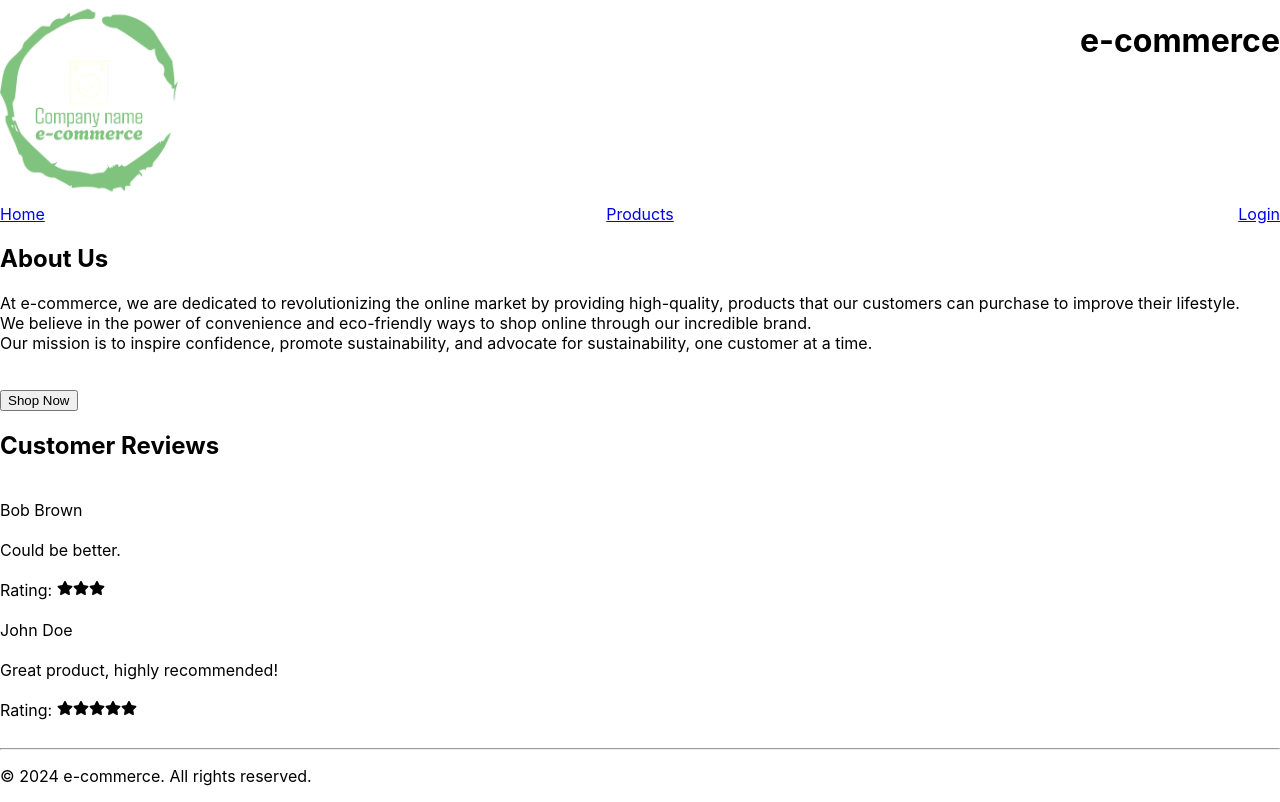
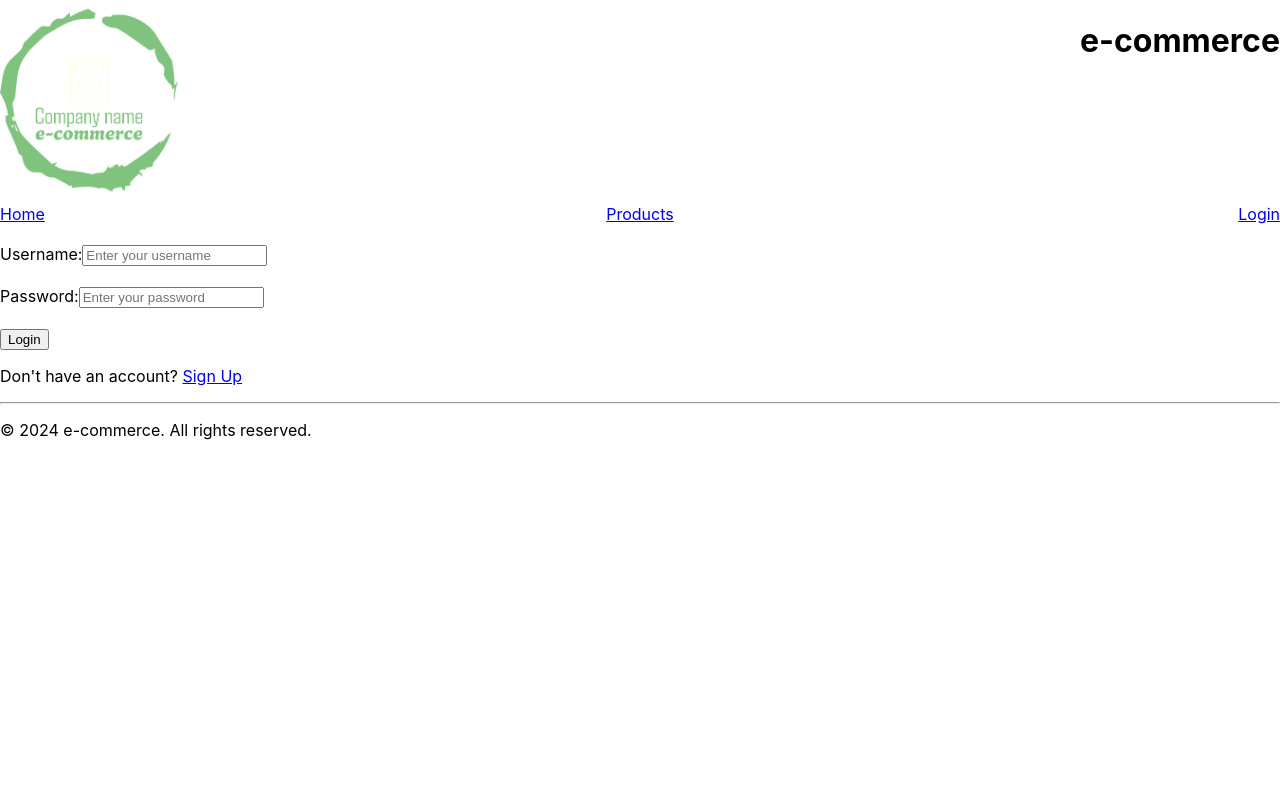
Before and after one commit to AlessandraS819/ENSF381-Assignments, a React (Create React App) app in the folder Assignment1/my-ecommerce-app/: page /login in a window 1280 px wide. Built offline with nearby package versions, Linux system fonts and the light colour scheme.

Commit message:
pushing the code for front end in login page

```diff
--- a/Assignment1/my-ecommerce-app/src/App.js
+++ b/Assignment1/my-ecommerce-app/src/App.js
@@ -4,6 +4,7 @@ import {BrowserRouter, Routes, Route } from 'react-router-dom';
 import './App.css';
 import HomePage from './component/Homepage.js';
 import ProductPage from './component/Productpage.js';
+import LoginPage from './component/LoginPage.js';
 
 function App() {
   return (
@@ -13,7 +14,7 @@ function App() {
         <Route path="/" element={<HomePage />} ></Route>
         <Route path="/products" element={<ProductPage />}>
         </Route>
-          <Route path= "/Login" element = {<HomePage/>}/>
+          <Route path= "/login" element = {<LoginPage/>}/>
         </Routes>
       </BrowserRouter>
     </>
--- a/Assignment1/my-ecommerce-app/src/component/LoginForm.js
+++ b/Assignment1/my-ecommerce-app/src/component/LoginForm.js
@@ -5,6 +5,75 @@ function LoginForm(){
     return(
         <>
 
+
+
+
+<form>
+  <br />
+  <div>
+    <div>
+      <label htmlFor="username">Username:</label>
+      <input
+        type="text"
+        id="username"
+        name="username"
+        placeholder="Enter your username"
+        required=""
+        autoComplete="username"
+      />
+    </div>
+    <br />
+    <div>
+      <label htmlFor="pword">Password:</label>
+      <input
+        type="password"
+        id="pword"
+        name="pword"
+        placeholder="Enter your password"
+        required=""
+        autoComplete="current-password"
+      />
+    </div>
+    <br />
+    <div>
+      <button onclick="validateLogin()" type="button">
+        Login
+      </button>
+    </div>
+    <div>
+      <p>
+        Don't have an account?{" "}
+        <a href="signup.html">
+          Sign Up
+          <br />
+        </a>
+      </p>
+    </div>
+  </div>
+</form>
+
+
+
+
+
+
+
+
+
+
+
+
+
+
+
+
+
+
+
+
+
+
+
         </>
     );
 
```
